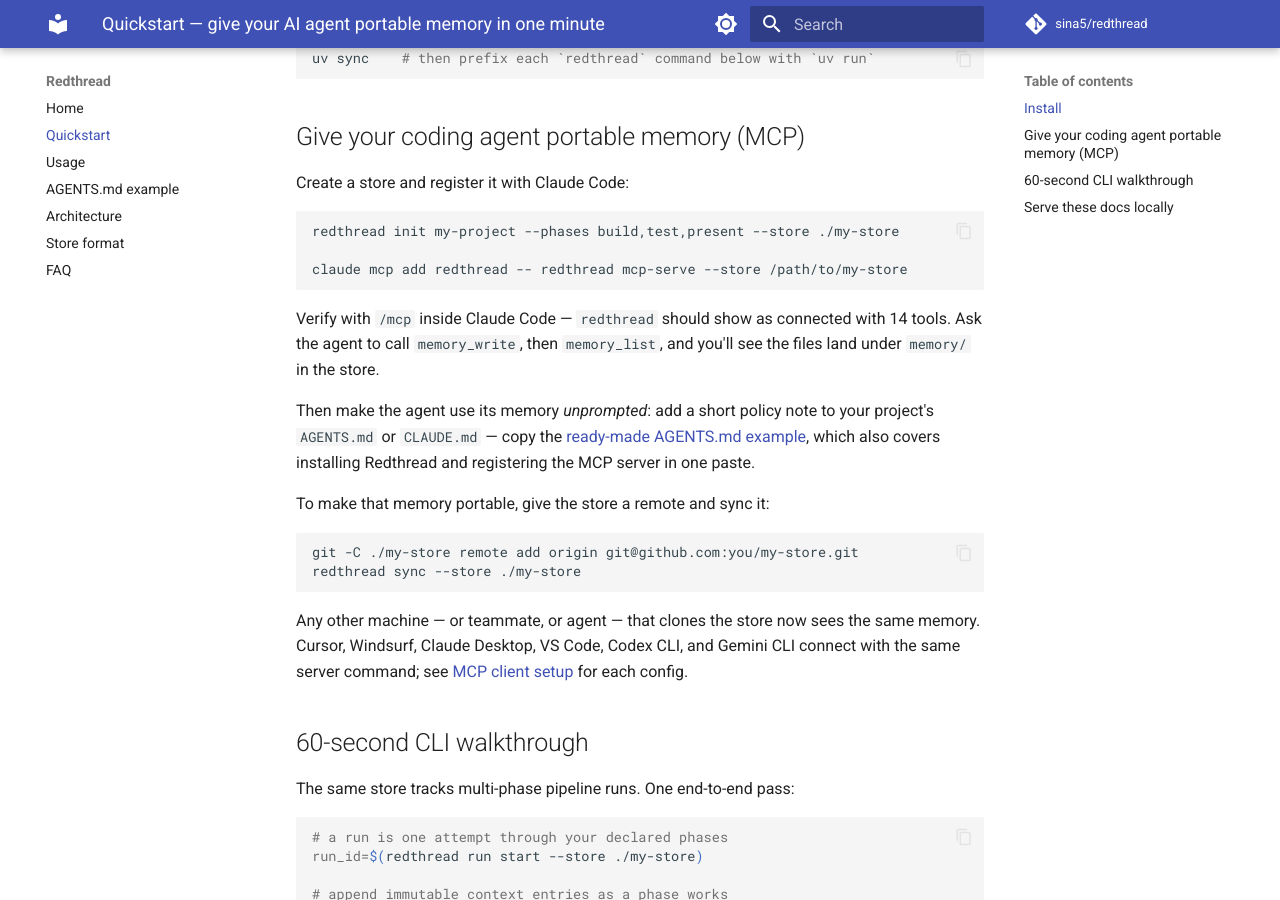
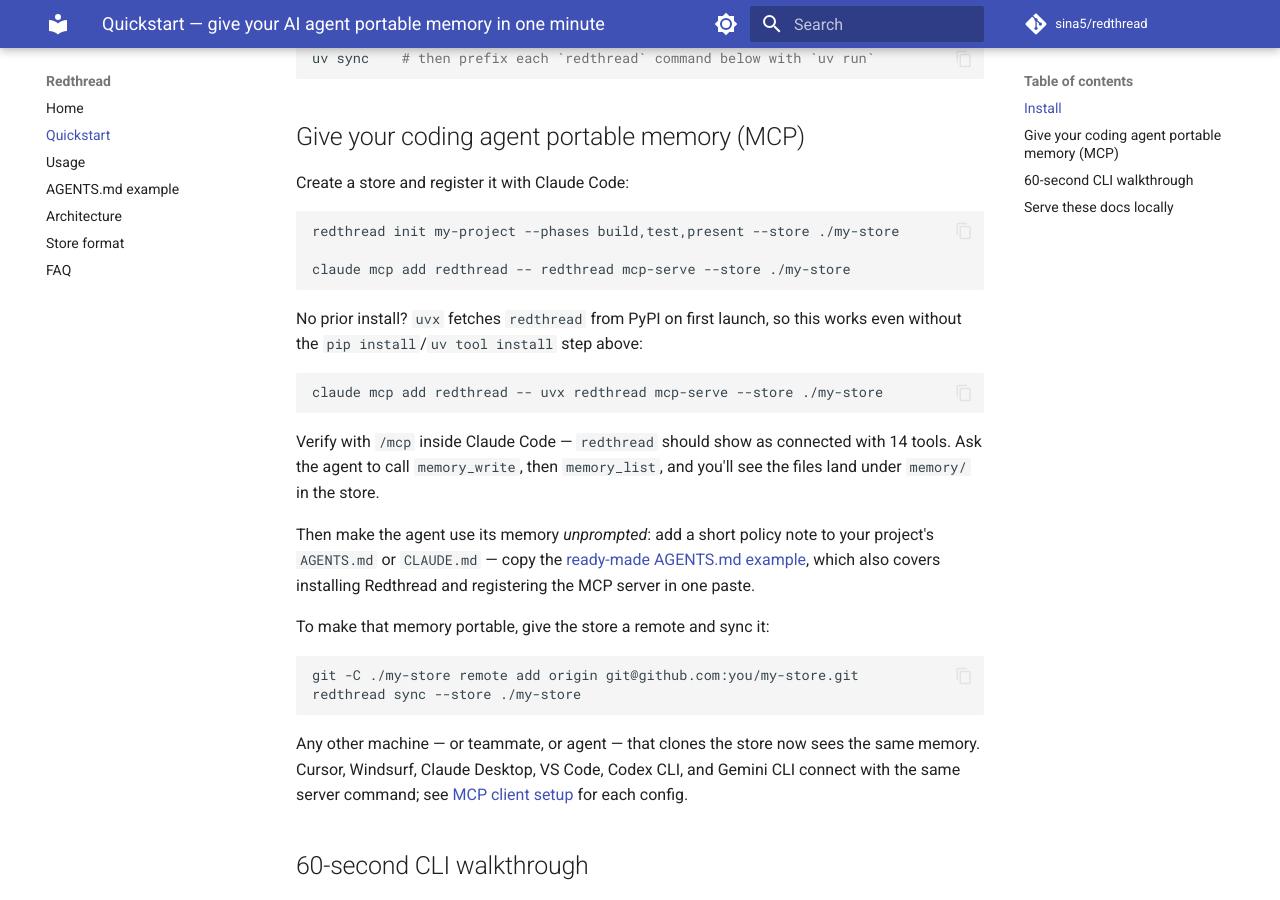
Before and after one commit to sina5/redthread, an MkDocs documentation site: the page built from docs/quickstart.md, in a window 1280 px wide and 900 px high, scrolled down 331 px. Built offline with MkDocs 1.6.1 and Material for MkDocs 9.7.7, drawn with Linux system fonts in a browser that asks for light colours; comment, search, counter and statistics services are not loaded.

Commit message:
Fix quickstart instructions and update edit URI in mkdocs configuration

````diff
--- a/docs/quickstart.md
+++ b/docs/quickstart.md
@@ -26,7 +26,14 @@
 ```bash
 redthread init my-project --phases build,test,present --store ./my-store
 
-claude mcp add redthread -- redthread mcp-serve --store /path/to/my-store
+claude mcp add redthread -- redthread mcp-serve --store ./my-store
+```
+
+No prior install? `uvx` fetches `redthread` from PyPI on first launch, so
+this works even without the `pip install`/`uv tool install` step above:
+
+```bash
+claude mcp add redthread -- uvx redthread mcp-serve --store ./my-store
 ```
 
 Verify with `/mcp` inside Claude Code — `redthread` should show as
--- a/mkdocs.yml
+++ b/mkdocs.yml
@@ -7,7 +7,7 @@
 site_url: https://sina5.github.io/redthread/
 repo_url: https://github.com/sina5/redthread
 repo_name: sina5/redthread
-edit_uri: edit/main/docs/
+edit_uri: ""
 
 theme:
   name: material
@@ -31,7 +31,6 @@
     - navigation.sections
     - navigation.top
     - content.code.copy
-    - content.action.edit
     - search.suggest
 
 markdown_extensions:
````
